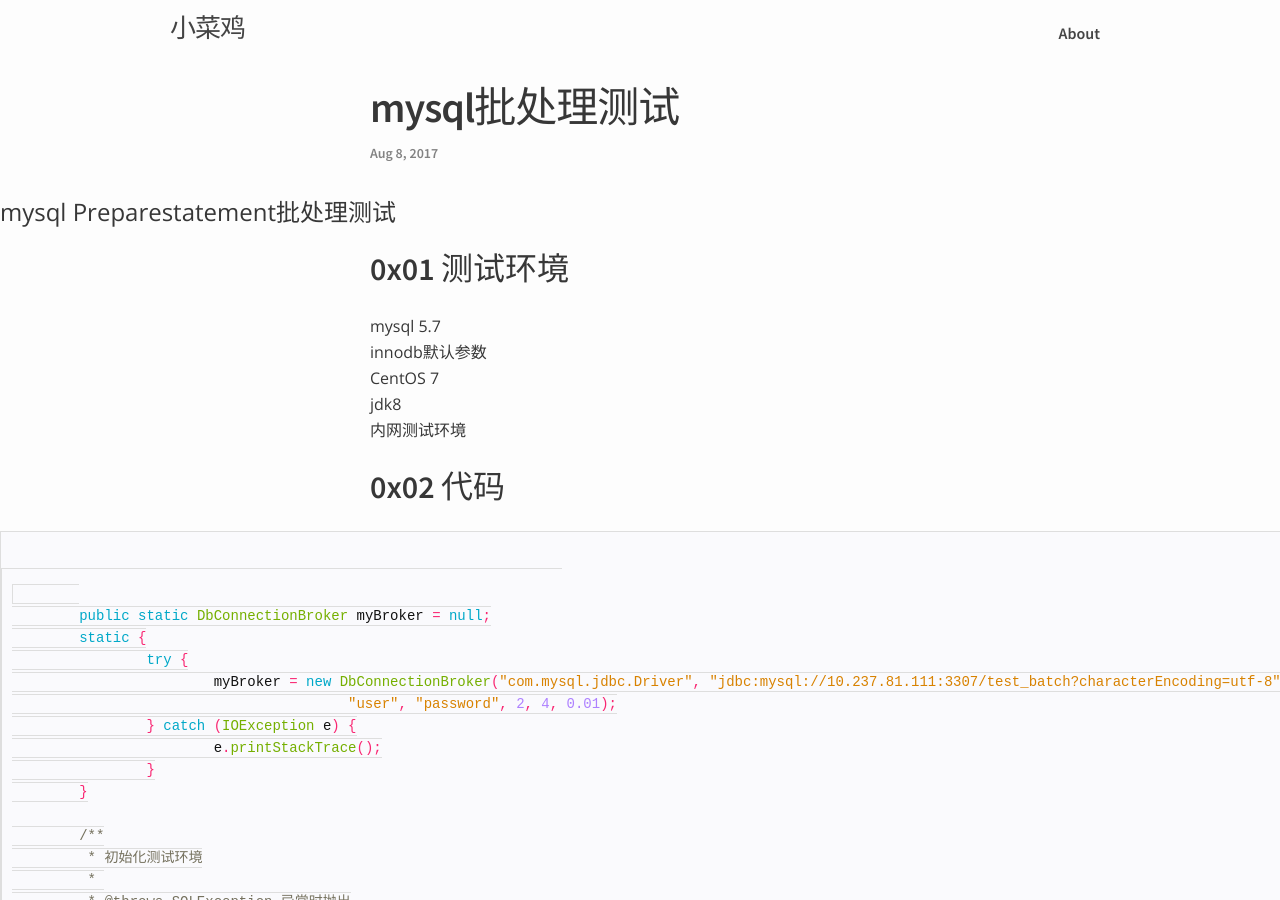
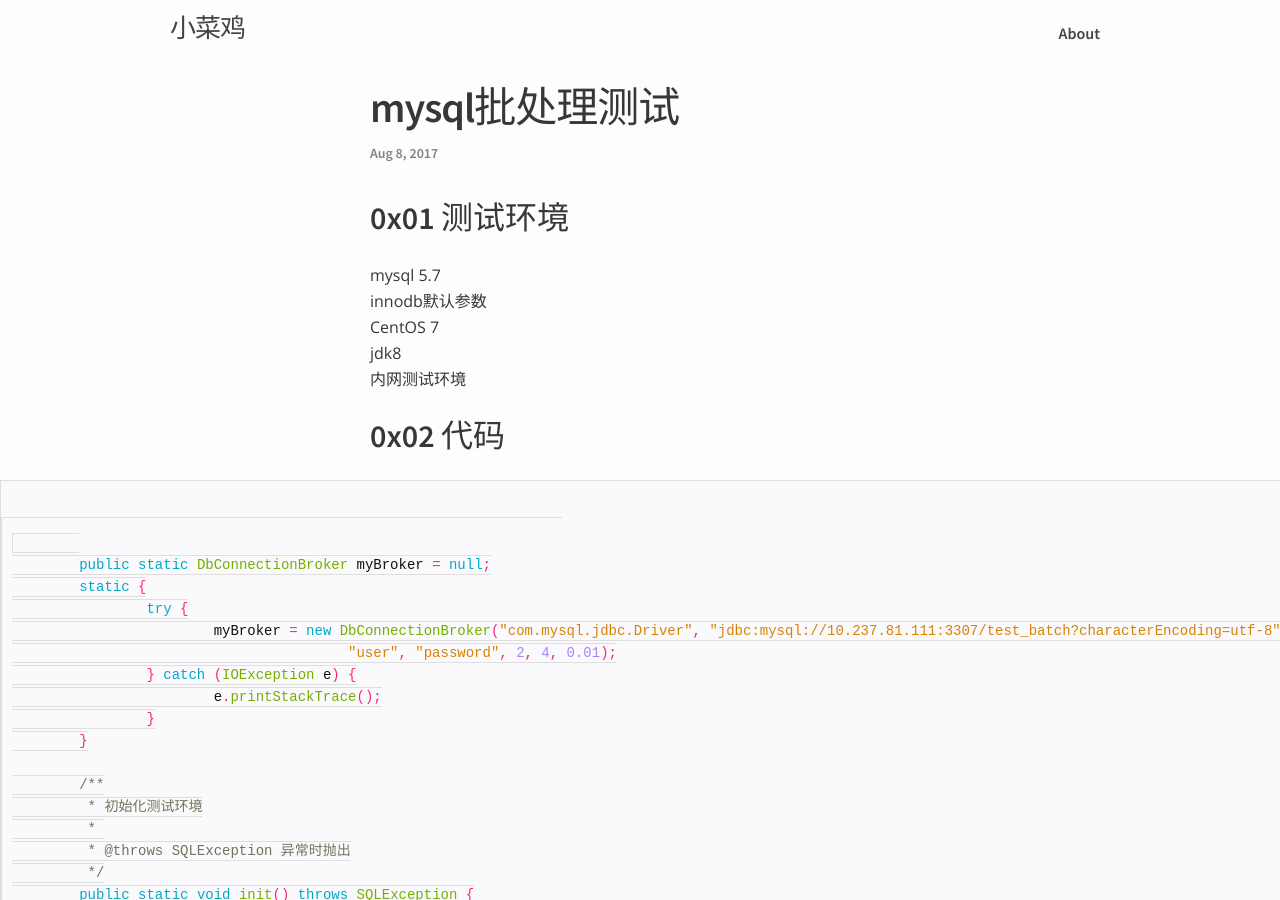
Before and after one commit to SystemOutPrint/systemoutprint.github.io, a Jekyll site: the page built from _posts/2017-08-08-mysql批处理测试.md, in a window 1280 px wide and 900 px high. Built offline with Jekyll 4.4.1, drawn with Linux system fonts in a browser that asks for light colours.

```diff
--- a/_posts/2017-08-08-mysql批处理测试.md
+++ b/_posts/2017-08-08-mysql批处理测试.md
@@ -4,8 +4,6 @@
 date:   2017-08-08
 categories: MySQL
 ---
-
-# mysql Preparestatement批处理测试
 
 ## 0x01 测试环境
 mysql 5.7<br>
```
